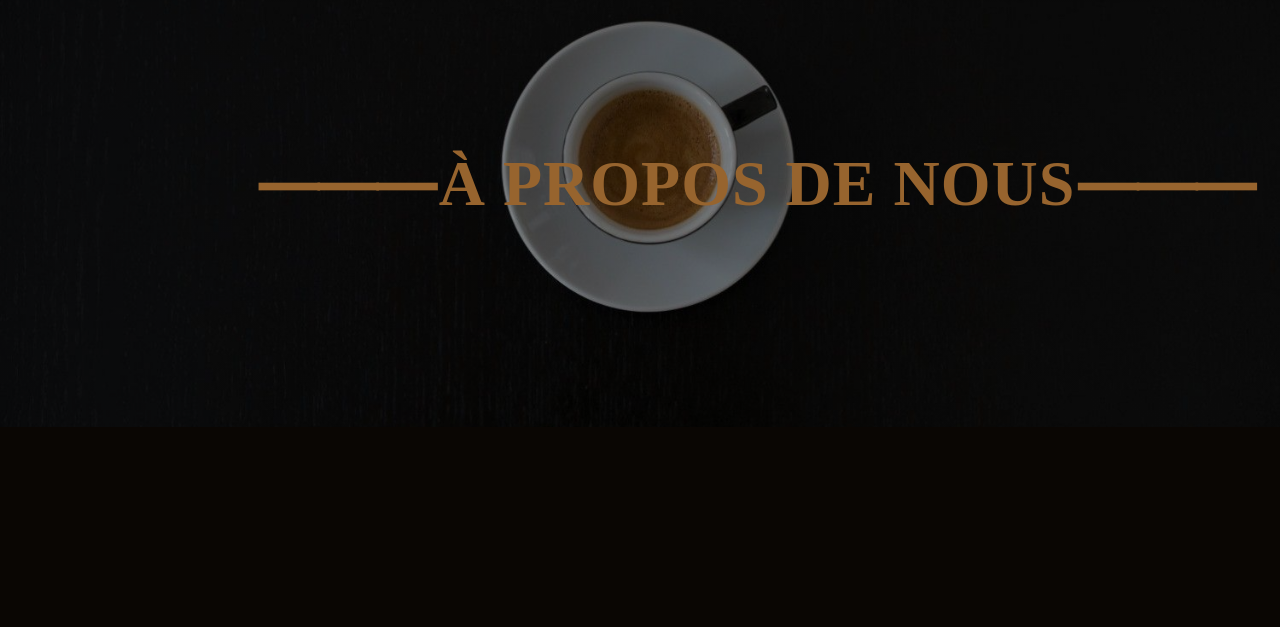
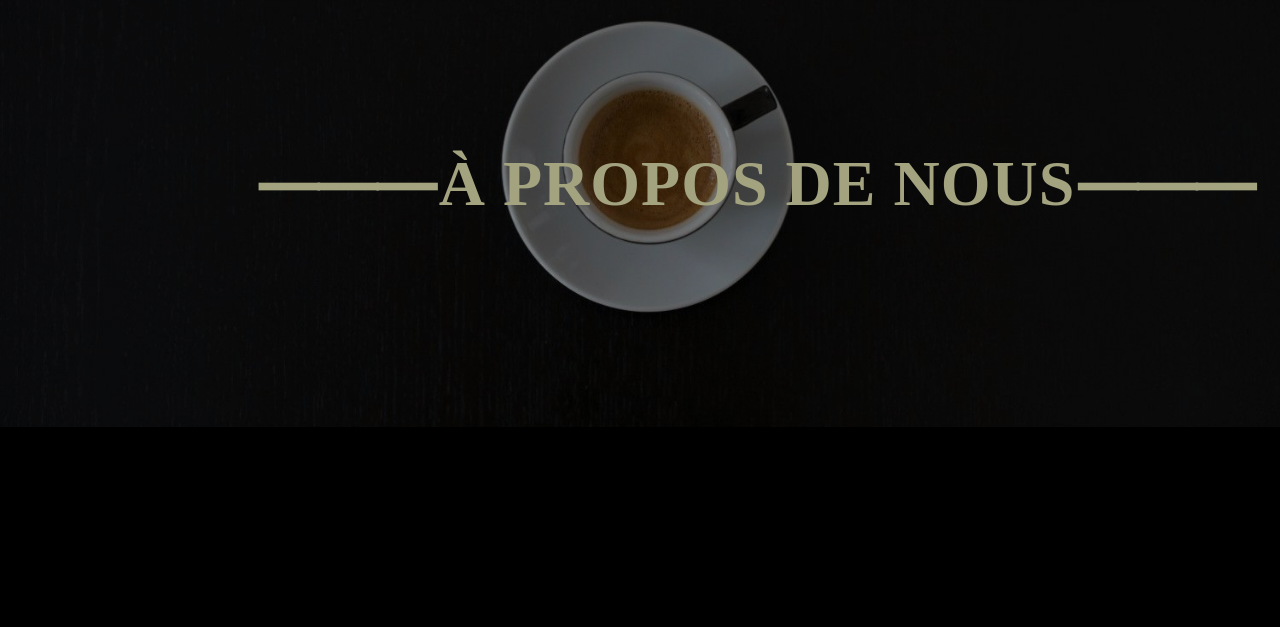
Before and after one commit to aromeo-coffee/Aromeo_coffee, a plain HTML site: page a-propos.html in a window 1280 px wide. Shown: the part 173-800 px from the top of the page. Drawn offline with nearby package versions, Linux system fonts and the light colour scheme.

Commit message:
Update a-propos.css

```diff
--- a/assets/css/a-propos.css
+++ b/assets/css/a-propos.css
@@ -1,13 +1,15 @@
-*{
-  margin: 0;
-  padding: 0;
-  box-sizing: border-box;
-
+* {
+    margin: 0 ;
+    padding : 0;
 }
-  body{
-    background-color: #0a0603;
+body {
+    font-family: didot;
+    background-color: #000000;
     overflow-x: hidden;
-
+}
+a {
+    text-decoration: none;
+    color :#fff;
 }
 nav {
     width: 100%;
@@ -39,6 +41,7 @@ button.icon {
     background: none;
     border: none;
 }
+
   .nav-links {
     display: flex;
     gap: 90px;
@@ -79,12 +82,12 @@ button.icon {
       animation-delay: 0.7s;
       opacity: 0;
       pointer-events: none;
+      z-index: 100;
       font-family: didot;
       font-size: 2em;
-    color: #97642e;
+      color: #a3a380;
       letter-spacing: 1px;
   }
-
   @keyframes one{
     from{
         transform: translateY(0px);
```
Lines whose indentation alone changed are shown as unchanged.
